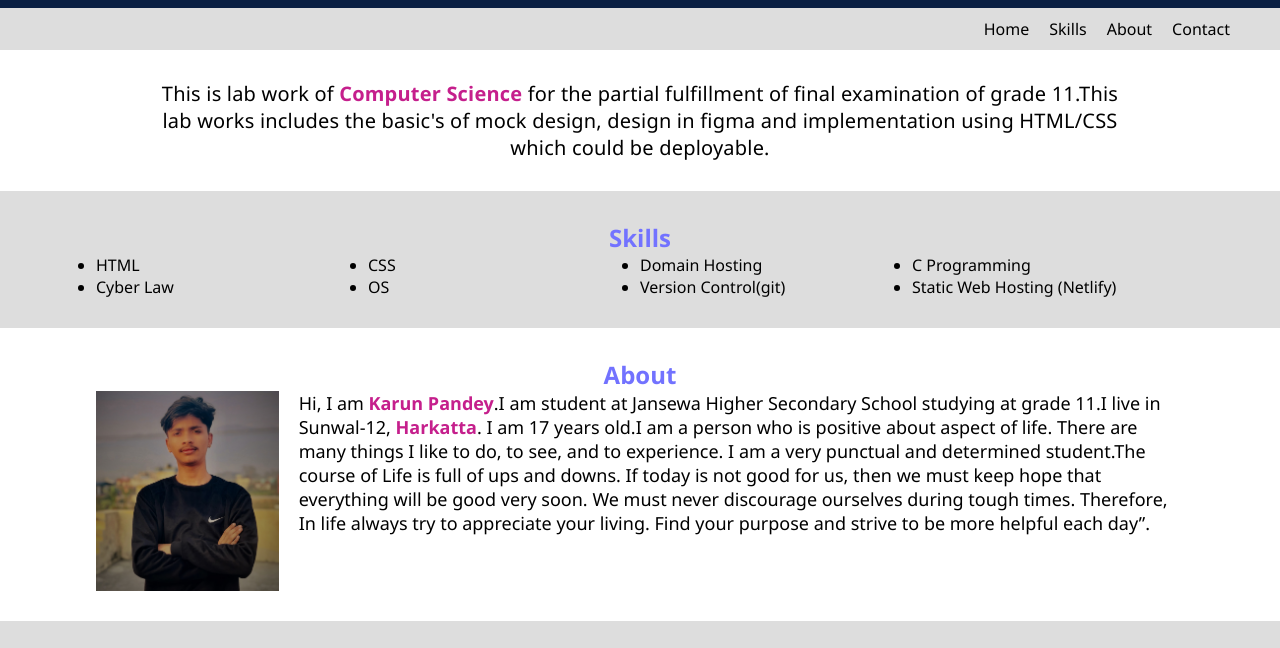
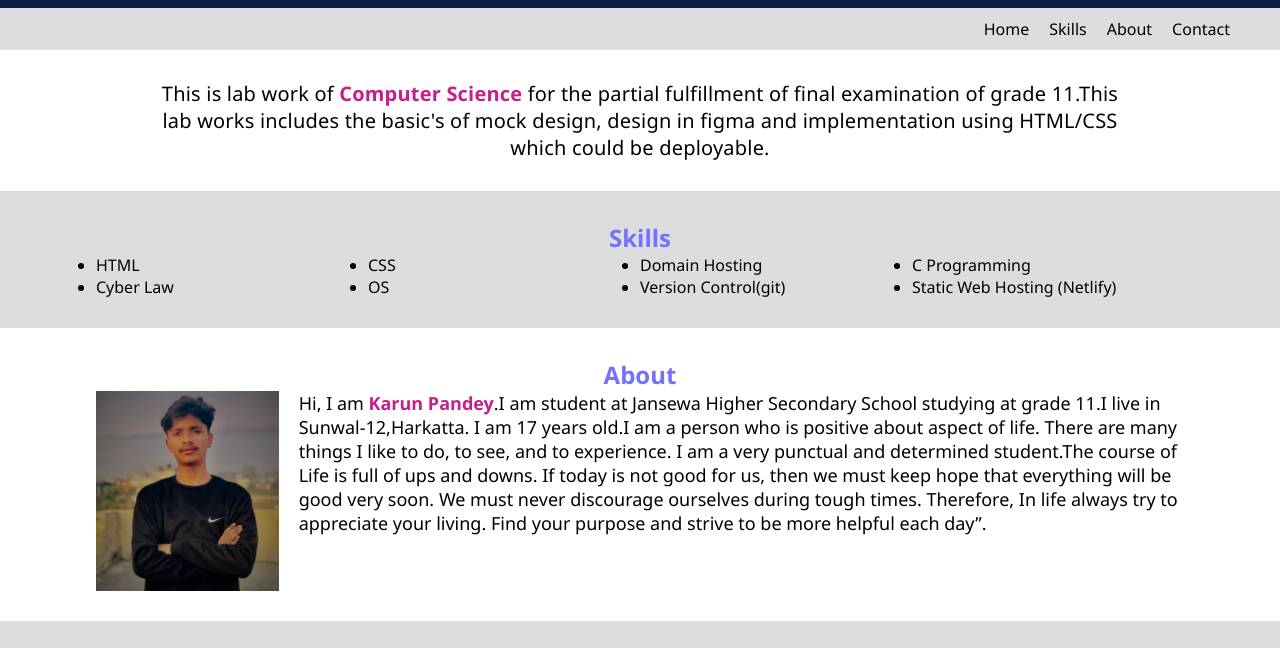
Before and after one commit to UrsKarun/janasewaproject, a plain HTML site: page index.html in a window 1280 px wide. Shown: the part 107-755 px from the top of the page. Drawn offline with Linux system fonts and the light colour scheme.

Commit message:
index updated

```diff
--- a/index.html
+++ b/index.html
@@ -50,7 +50,7 @@
 		<div class="section-details">
 			<img width="500px" height="200px" src="images/karun.jpeg">
 			<div class="about-content"></div>
-			<p>Hi, I am <span><strong>Karun Pandey</span></strong>.I am student at Jansewa Higher Secondary School studying at grade 11.I live in Sunwal-12, <span><strong>Harkatta</span></strong>. I am 17 years old.I am a person who is positive about aspect of life. There are many things I like to do, to see, and to experience. I am a very punctual and determined student.The course of Life is full of ups and downs. If today is not good for us, then we must keep hope that everything will be good very soon. We must never discourage ourselves during tough times. Therefore, In life always try to appreciate your living. Find your purpose and strive to be more helpful each day”.</P>
+			<p>Hi, I am <span><strong>Karun Pandey</span></strong>.I am student at Jansewa Higher Secondary School studying at grade 11.I live in Sunwal-12,Harkatta. I am 17 years old.I am a person who is positive about aspect of life. There are many things I like to do, to see, and to experience. I am a very punctual and determined student.The course of Life is full of ups and downs. If today is not good for us, then we must keep hope that everything will be good very soon. We must never discourage ourselves during tough times. Therefore, In life always try to appreciate your living. Find your purpose and strive to be more helpful each day”.</P>
 	</div>
     </section>
 
```
